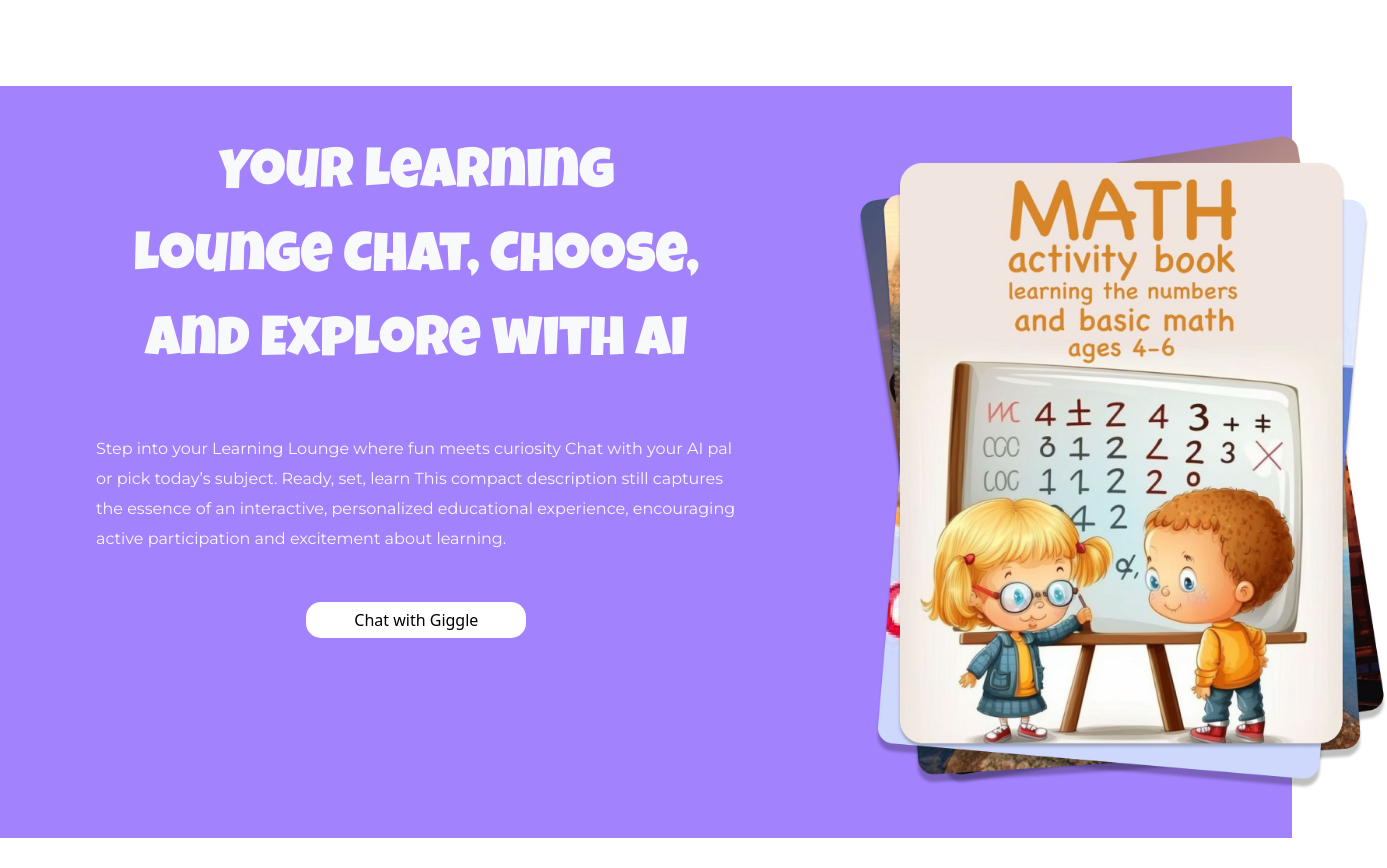
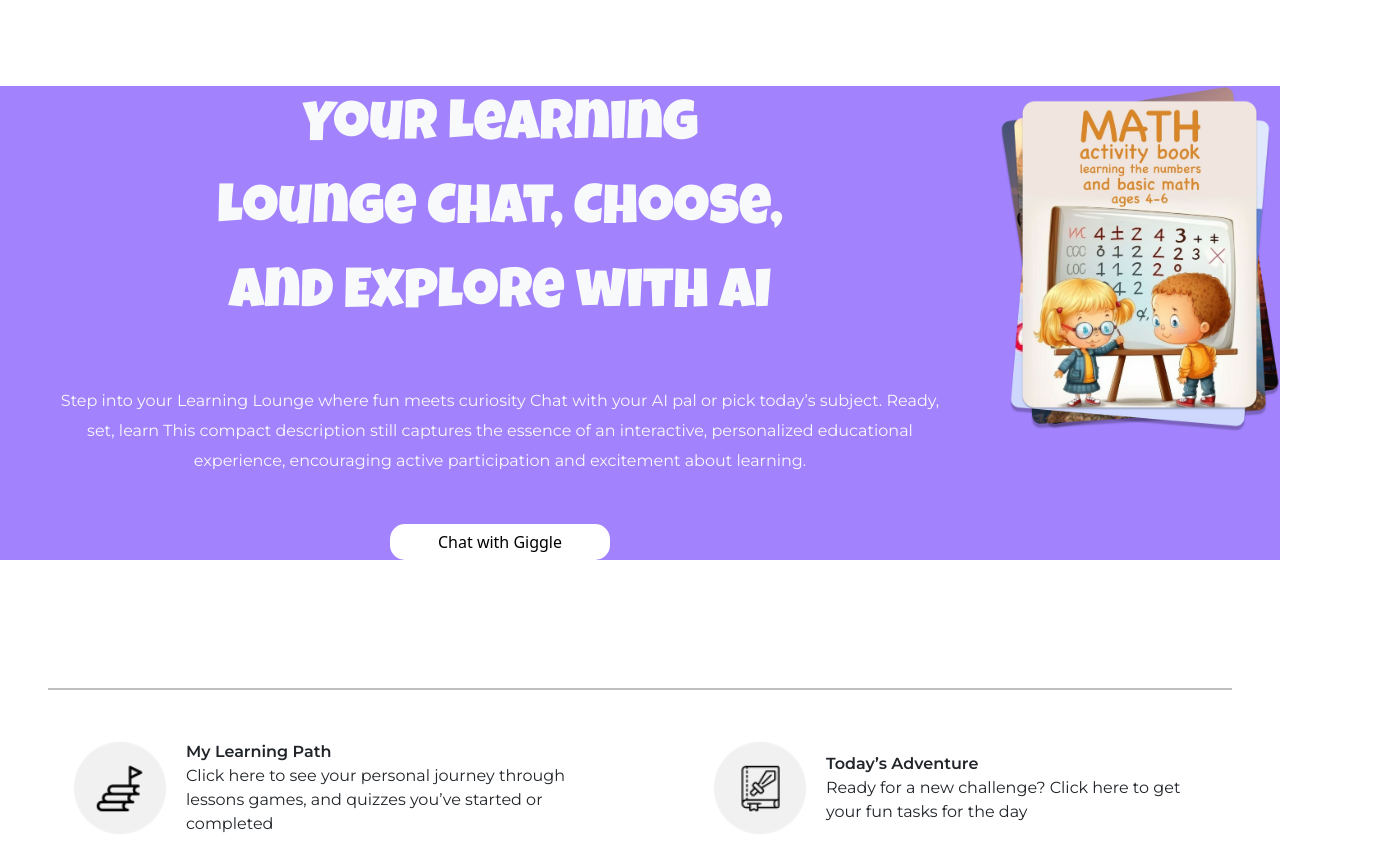
Before and after one commit to mathiaslawson/learn-programming, a React (Vite) app: page / in a window 1280 px wide. Shown: the part 920-1788 px from the top of the page, 1387 px wide, since content can reach past the window. Built offline with nearby package versions, Linux system fonts and the light colour scheme.

Commit message:
fix: layout corrections

```diff
--- a/src/pages/Landing/Row2/index.jsx
+++ b/src/pages/Landing/Row2/index.jsx
@@ -1,24 +1,21 @@
-import { Button, Col } from "reactstrap";
+import { Button } from "reactstrap";
 import books from "../../../assets/images/books.png";
 
 function Row2() {
   return (
     <>
-      <div className="d-flex flex-column justify-content-center align-items-center ">
+
       <div
-          className="row py-5"
+        className="d-flex"
         style={{
+          flexWrap: "wrap",
+          flexDirection: "row",
           backgroundColor: "#a282fd",
         }}
       >
-          <Col
-            style={{}}
-            xl={7}
-            lg={6}
-            md={6}
-            sm={12}
-            xs={12}
-            className="text-end mx-5"
+        <div
+          style={{ width: "1000px" }}
+          className="d-flex justify-content-center align-items-center"
         >
           <div>
             <div className="text-end">
@@ -33,15 +30,15 @@ function Row2() {
             </div>
             <div className="text-center">
               <p
-                  className="text-start text-light sub-header mt-5 px-5"
+                className="text-center text-light sub-header mt-5 px-5"
                 style={{
                   fontWeight: "400",
                   lineHeight: "30px",
                 }}
               >
                 Step into your Learning Lounge where fun meets curiosity Chat
-                  with your AI pal or pick today’s subject. Ready, set, learn
-                  This compact description still captures the essence of an
+                with your AI pal or pick today’s subject. Ready, set, learn This
+                compact description still captures the essence of an
                 interactive, personalized educational experience, encouraging
                 active participation and excitement about learning.
               </p>
@@ -65,19 +62,17 @@ function Row2() {
               </Button>
             </div>
           </div>
-          </Col>
-
-          <Col
+        </div>
+        <div style={{ flex: 1 }} className="d-flex justify-content-center">
+          <p className="text-light">
+            <img
+              src={books}
+              alt="build"
+              width={"530"}
               style={{}}
-            xl={2}
-            lg={6}
-            md={6}
-            sm={12}
-            xs={12}
-            className="text-end"
-          >
-            <img src={books} alt="build" width={"530"} style={{}}></img>
-          </Col>
+              className="img-fluid"
+            ></img>
+          </p>
         </div>
       </div>
     </>
--- a/src/pages/Landing/Row3/index.jsx
+++ b/src/pages/Landing/Row3/index.jsx
@@ -4,12 +4,18 @@ import ad from "../../../assets/images/adevnture.png";
 function Row3() {
   return (
     <>
-      <div className="mt-5 mb-5">
-        <hr style={{ border: "1px solid black" }} />
+      <div className="mt-5 mb-5 px-5">
+        <hr style={{ border: "1px solid black", marginTop: "8rem" }} />
       </div>
 
-      <div className="d-flex align-items-center justify-content-around gap-0 mb-5">
-        <div className="d-flex align-items-center justify-content-center gap-3">
+      <div
+        className="d-flex align-items-center justify-content-around gap-0 mb-5"
+        style={{ flexWrap: "wrap" }}
+      >
+        <div
+          className="d-flex align-items-center justify-content-center gap-3"
+          style={{ width: "500px" }}
+        >
           <div>
             <img src={progress} width={"100"} className="p-1 text-center"></img>
           </div>
@@ -17,36 +23,38 @@ function Row3() {
           <div>
             <div className="sub-header">My Learning Path</div>
             <div className="sub-header" style={{ fontWeight: "400" }}>
-              Click here to see your personal journey through lessons <br />
-              games, and quizzes you’ve started or completed
+              Click here to see your personal journey through lessons games, and
+              quizzes you’ve started or completed
             </div>
           </div>
         </div>
-        <div className="d-flex align-items-center justify-content-center gap-3">
-          <div
-            style={{
-              backgroundColor: "#F1F1F1",
-              borderRadius: "50%",
-              width: "100px",
-              height: "100px",
-            }}
-          >
-            <div>
-              <img
-                src={ad}
-                width={"100"}
-                className="p-1 text-center"
-              ></img>
-            </div>
+
+        <div
+          className="d-flex align-items-center justify-content-center gap-3"
+          style={{ width: "500px" }}
+        >
+          <div>
+            <img src={ad} width={"100"} className="p-1 text-center"></img>
           </div>
 
           <div>
             <div className="sub-header">Today’s Adventure</div>
             <div className="sub-header" style={{ fontWeight: "400" }}>
-              Ready for a new challenge? Click here to get <br />
-              your fun tasks for the day
+              Ready for a new challenge? Click here to get your fun tasks for
+              the day
             </div>
           </div>
+        </div>
+      </div>
+
+      <div className="mb-5" style={{ marginTop: "12rem" }}>
+        <div className="d-flex justify-content-around">
+          <div>
+            <p className="main-header text-center" style={{ fontSize: "5rem" }}>
+              Video <br /> Voyage ,Dive <br /> Into Learning <br /> Adventures
+            </p>
+          </div>
+          <div></div>
         </div>
       </div>
     </>
--- a/src/pages/Landing/index.jsx
+++ b/src/pages/Landing/index.jsx
@@ -1,4 +1,3 @@
-import { Container } from "reactstrap";
 import Row1 from "./Row1";
 import Row2 from "./Row2";
 import Row3 from "./Row3";
@@ -6,9 +5,7 @@ import Row3 from "./Row3";
 function Landing() {
   return (
     <>
-      <Container fluid>
-        <Row1 />
-      </Container>
+      <Row1 />
       <Row2 />
       <Row3 />
     </>
```
Lines whose indentation alone changed are shown as unchanged.
